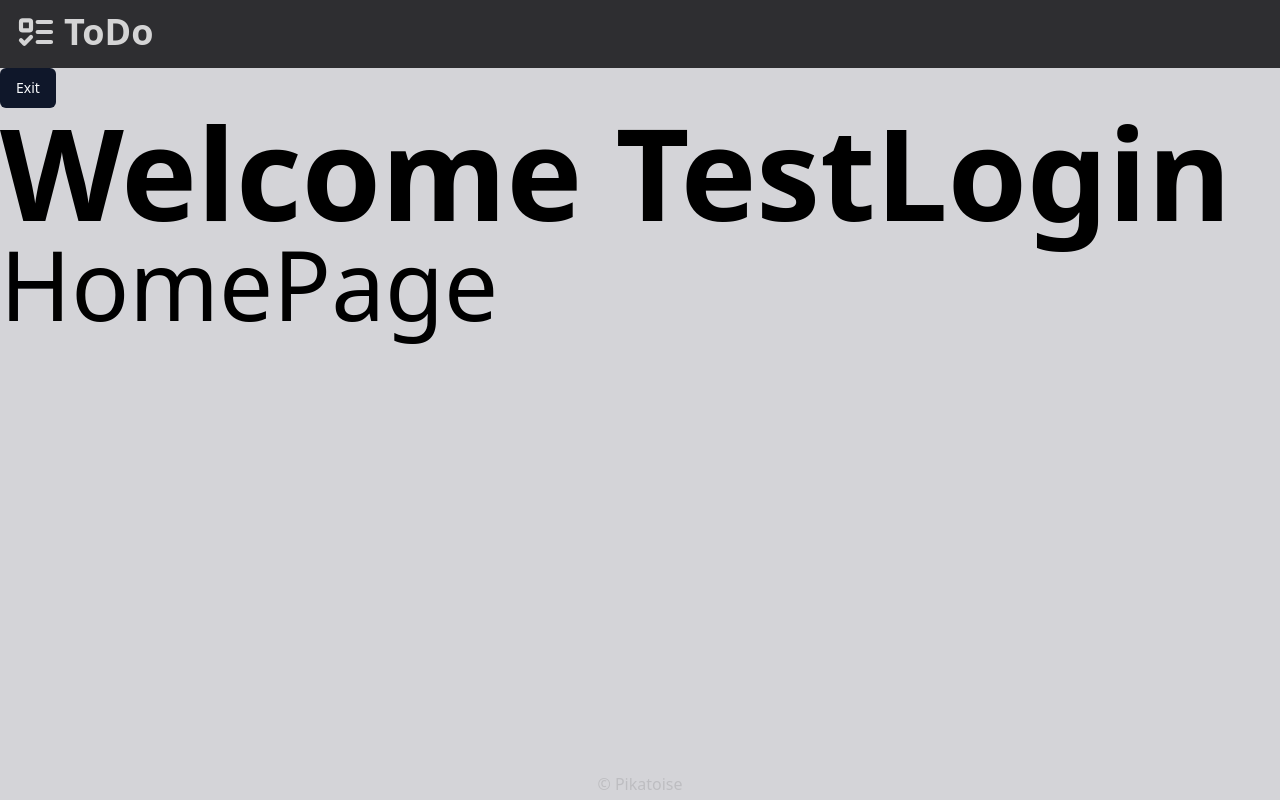
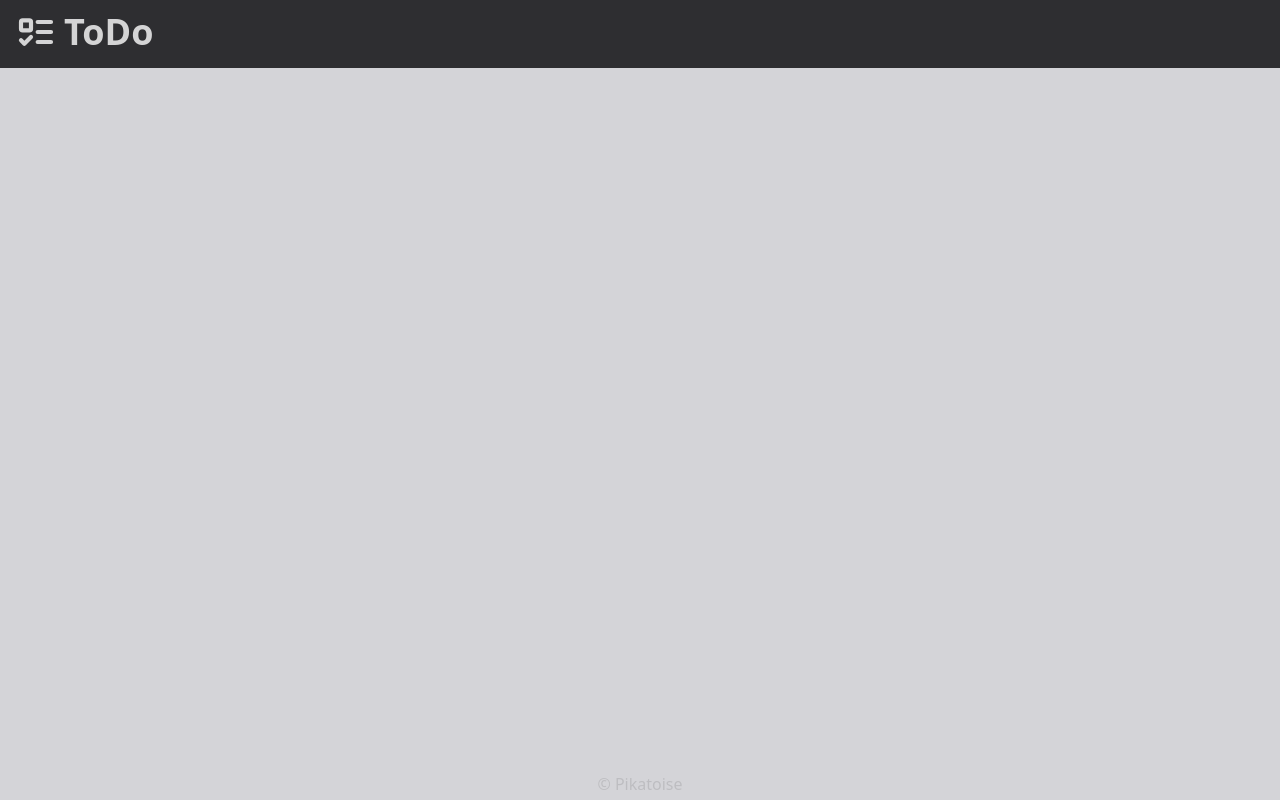
Before and after one commit to Pikatoise/ToDoWeb, a React (Vite) app in the folder Frontend/ToDo.React/: page / in a window 1280 px wide. Built offline with nearby package versions, Linux system fonts and the light colour scheme.

Commit message:
Create Container

```diff
--- /dev/null
+++ b/Frontend/ToDo.React/src/components/Container/Container.tsx
@@ -0,0 +1,19 @@
+import { FC, PropsWithChildren } from 'react';
+
+export enum Padding {
+    Small = "m-2",
+    Medium = "m-5",
+    Large = "m-10",
+}
+
+interface ContainerProps {
+    padding: Padding;
+}
+
+export const Container: FC<PropsWithChildren<ContainerProps>> = ({ padding, children }) => {
+    return (
+        <div className={padding}>
+            {children}
+        </div>
+    );
+};
--- a/Frontend/ToDo.React/src/pages/HomePage.tsx
+++ b/Frontend/ToDo.React/src/pages/HomePage.tsx
@@ -2,24 +2,15 @@ import { useAuth } from "@/hooks/useAuth";
 import { Button } from "@/components/ui/button";
 import { useNavigate } from "react-router-dom";
 import { FC } from 'react';
+import { Container, Padding } from "@/components/Container/Container";
 
 export const HomePage: FC = () => {
     const auth = useAuth();
     const navigate = useNavigate();
 
     return (
-        <>
-            <Button onClick={() => auth?.signOut(() => {
-                navigate("/login");
-            })}>
-                Exit
-            </Button>
-            <div>
-                <h2>
-                    <p className="font-black text-9xl">Welcome {auth?.user?.Login}</p>
-                    <p className="text-8xl">HomePage</p>
-                </h2>
-            </div>
-        </>
+        <Container padding={Padding.Small}>
+
+        </Container>
     );
 };
```
